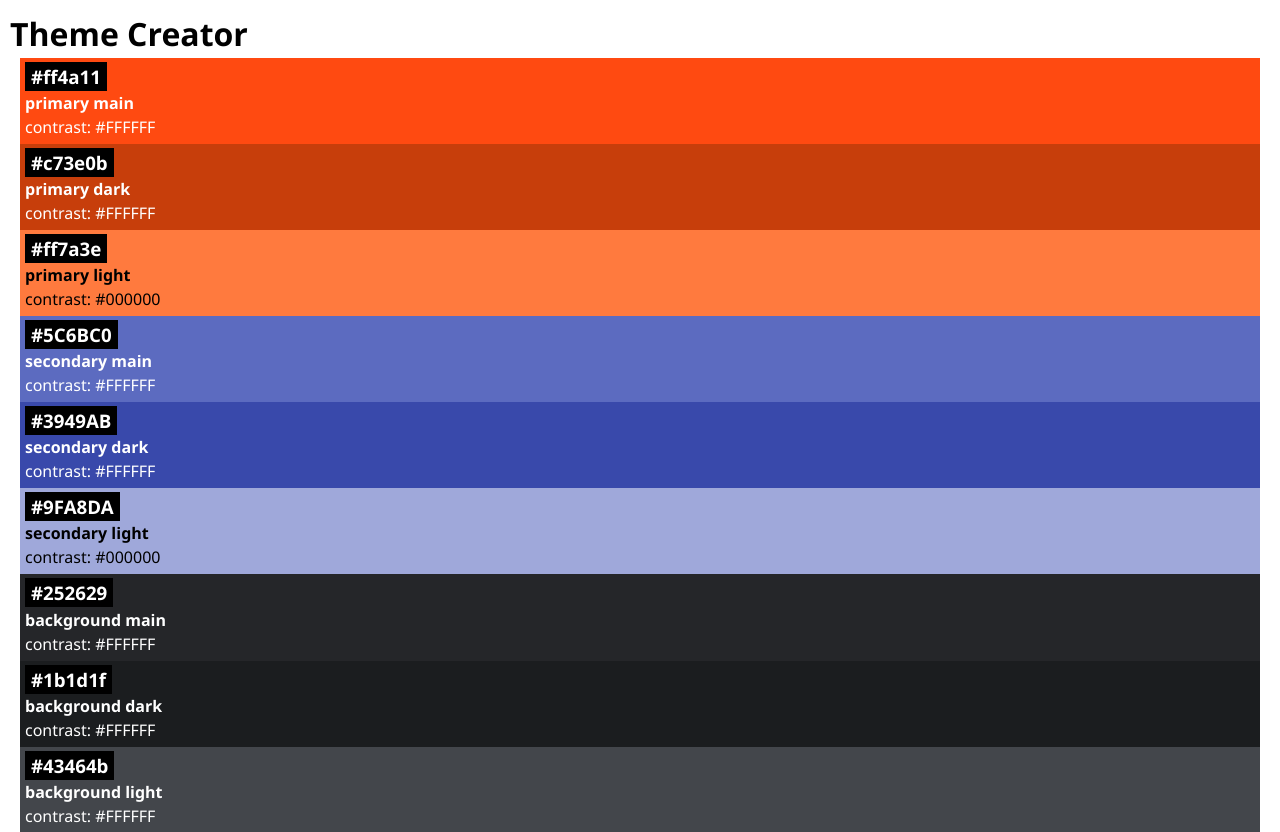
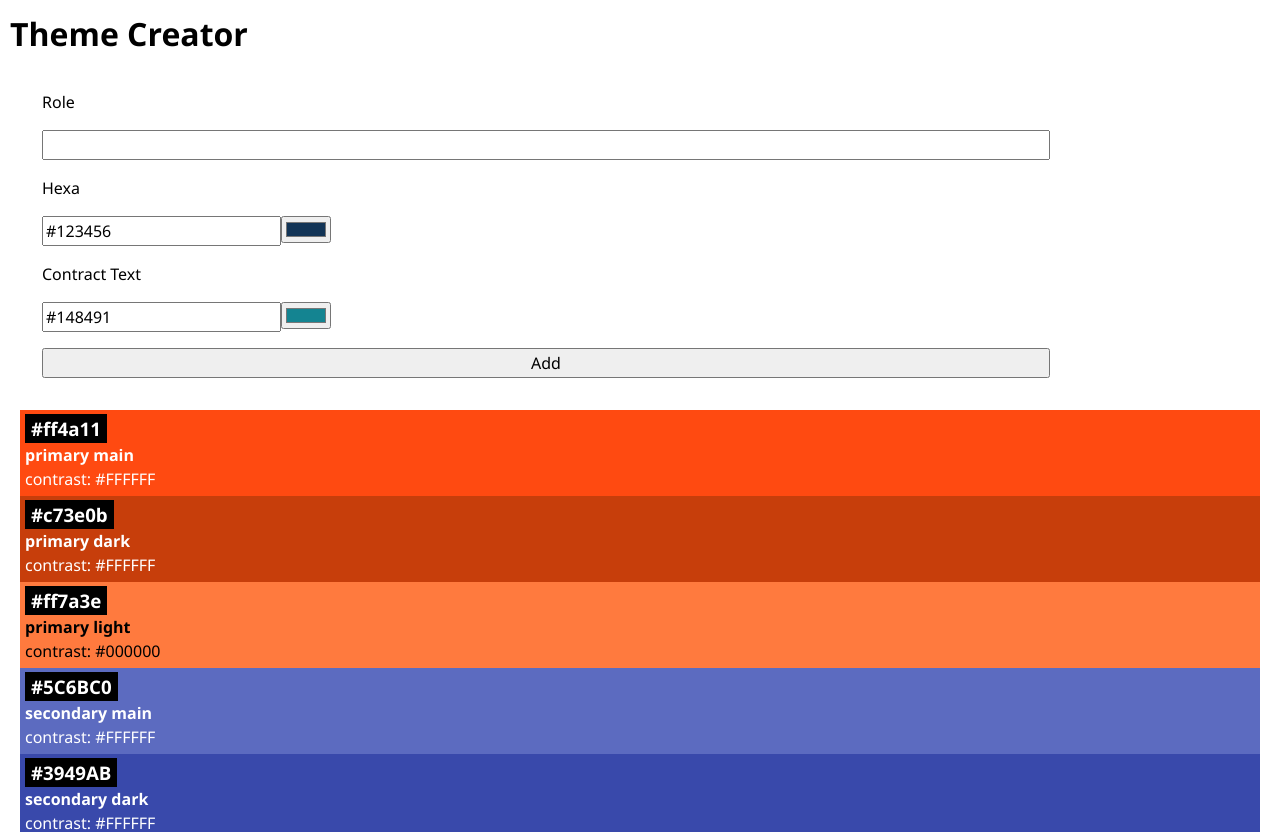
Before and after one commit to mgczarnievicz/color-theme-creator-app, a React (Vite) app: page / in a window 1280 px wide. Shown: the top 832 px of the page. Built offline with nearby package versions, Linux system fonts and the light colour scheme.

Commit message:
Add render Form component

```diff
--- a/src/App.jsx
+++ b/src/App.jsx
@@ -1,13 +1,27 @@
-import { initialColors } from "./lib/colors";
-import Color from "./Components/Color/Color";
-import "./App.css";
+import { initialColors } from './lib/colors';
+import Color from './Components/Color/Color';
+import './App.css';
+import ColorForm from './Components/ColorForm/ColorForm';
+
+import { useState } from 'react';
+import { nanoid } from 'nanoid';
+import { useEffect } from 'react';
 
 function App() {
+	const [colors, setColors] = useState(initialColors);
+
+	useEffect(() => {
+		console.log('Change colors', colors);
+	}, [colors]);
+
+	function addColor(color) {
+		setColors([{ id: nanoid(), ...color }, ...colors]);
+	}
 	return (
 		<>
 			<h1>Theme Creator</h1>
-
-      {initialColors.map((color) => {
+			<ColorForm onAddColor={addColor} />
+			{colors.map((color) => {
 				return <Color key={color.id} color={color} />;
 			})}
 		</>
```
Lines whose indentation alone changed are shown as unchanged.
